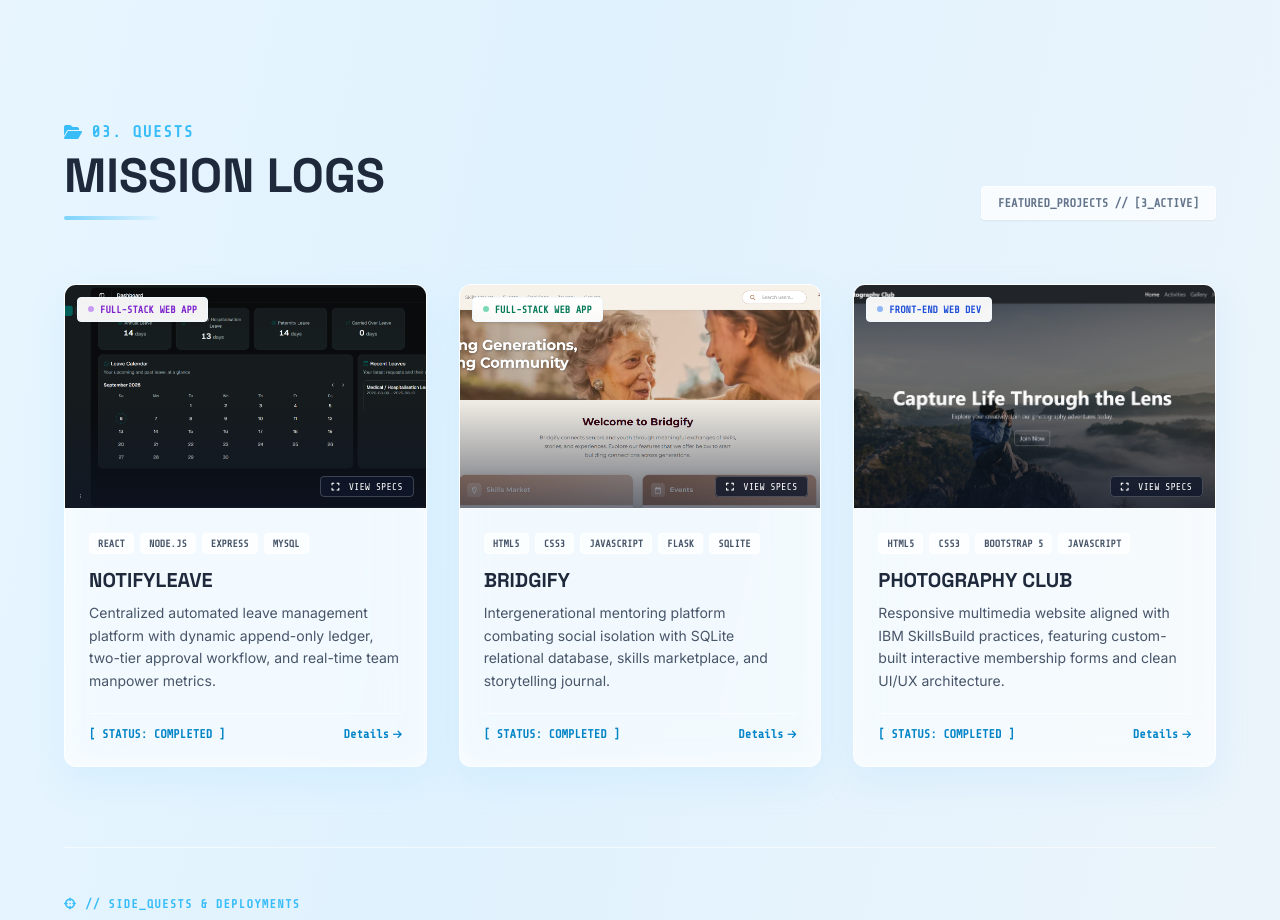
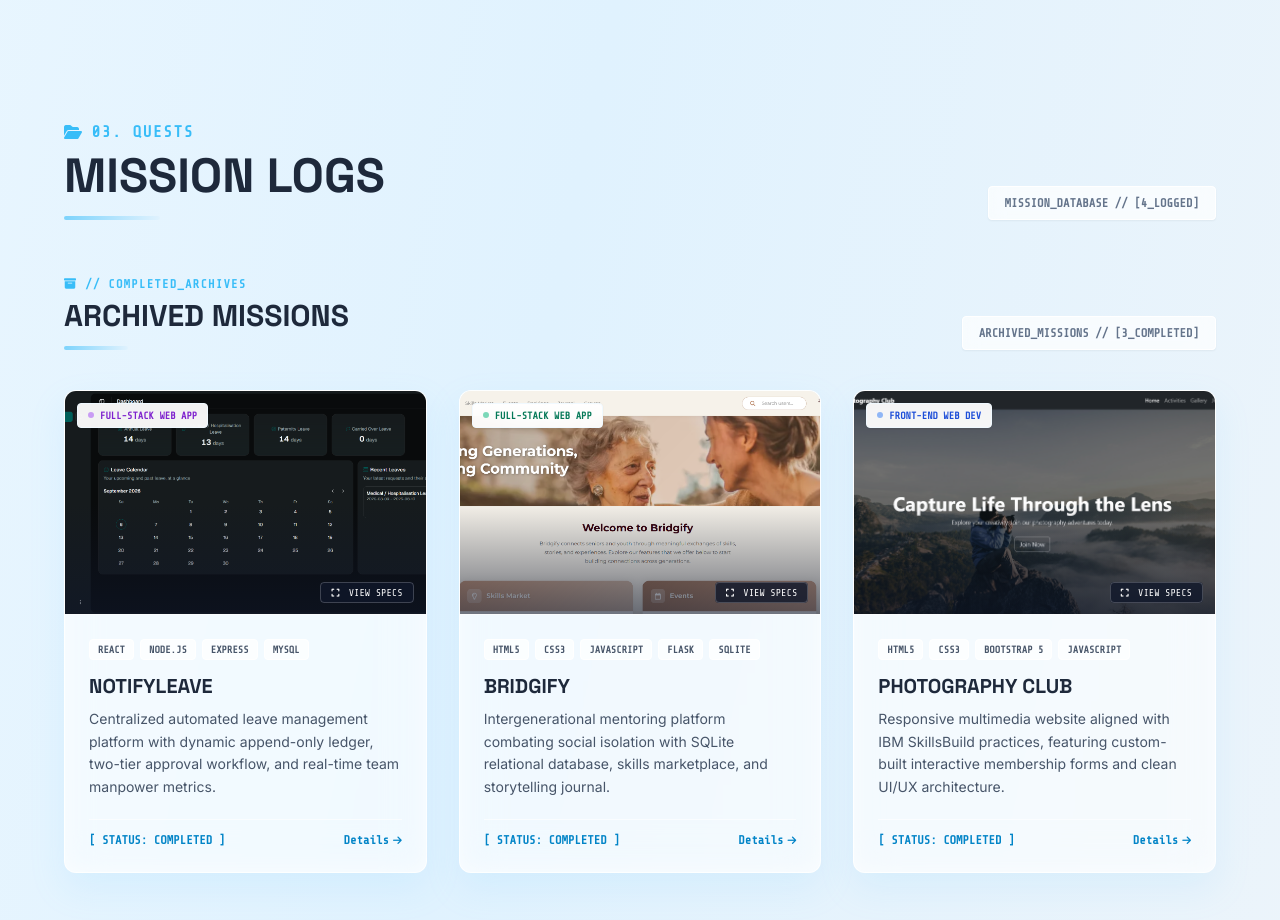
Before and after one commit to RaynKaiser/rainie_digitalportfolio, a website built with Vite: page index.html in a window 1280 px wide. Shown: the part 3220-4140 px from the top of the page. Built offline with nearby package versions, Linux system fonts and the light colour scheme.

Commit message:
Add archived missions section and update mission logs header

```diff
--- a/index.html
+++ b/index.html
@@ -938,7 +938,7 @@
     <!-- Quests / Mission Logs Section (Resume Projects) -->
     <section id="quests" class="py-28 px-6 relative z-10">
         <div class="max-w-6xl mx-auto">
-            <div class="mb-16 reveal flex flex-col md:flex-row md:items-end justify-between gap-4">
+            <div class="mb-14 reveal flex flex-col md:flex-row md:items-end justify-between gap-4">
                 <div>
                     <h3 class="font-mono text-cloud-500 font-bold uppercase tracking-widest mb-2 flex items-center gap-2">
                         <i class="fa-solid fa-folder-open"></i> 03. Quests
@@ -946,8 +946,22 @@
                     <h2 class="font-display text-4xl md:text-5xl font-bold text-slate-800 uppercase">Mission Logs</h2>
                     <div class="w-24 h-1 bg-gradient-to-r from-cloud-400 to-cloud-200 mt-4 rounded-full"></div>
                 </div>
-                <p class="font-mono text-xs font-bold text-slate-500 bg-white/70 backdrop-blur px-4 py-2 border border-white rounded shadow-sm">
-                    FEATURED_PROJECTS // [3_ACTIVE]
+                <p class="font-mono text-xs font-bold text-slate-500 bg-white/70 backdrop-blur px-4 py-2 border border-white rounded shadow-sm self-start md:self-auto">
+                    MISSION_DATABASE // [4_LOGGED]
+                </p>
+            </div>
+
+            <!-- Archived Missions Category (Projects without live links) -->
+            <div class="mb-10 reveal flex flex-col md:flex-row md:items-end justify-between gap-4">
+                <div>
+                    <h4 class="font-mono text-cloud-500 font-bold uppercase tracking-widest text-xs mb-1.5 flex items-center gap-2">
+                        <i class="fa-solid fa-box-archive"></i> // COMPLETED_ARCHIVES
+                    </h4>
+                    <h3 class="font-display text-2xl md:text-3xl font-bold text-slate-800 uppercase">Archived Missions</h3>
+                    <div class="w-16 h-1 bg-gradient-to-r from-cloud-400 to-cloud-200 mt-3 rounded-full"></div>
+                </div>
+                <p class="font-mono text-xs font-bold text-slate-500 bg-white/70 backdrop-blur px-4 py-2 border border-white rounded shadow-sm self-start md:self-auto">
+                    ARCHIVED_MISSIONS // [3_COMPLETED]
                 </p>
             </div>
 
```
